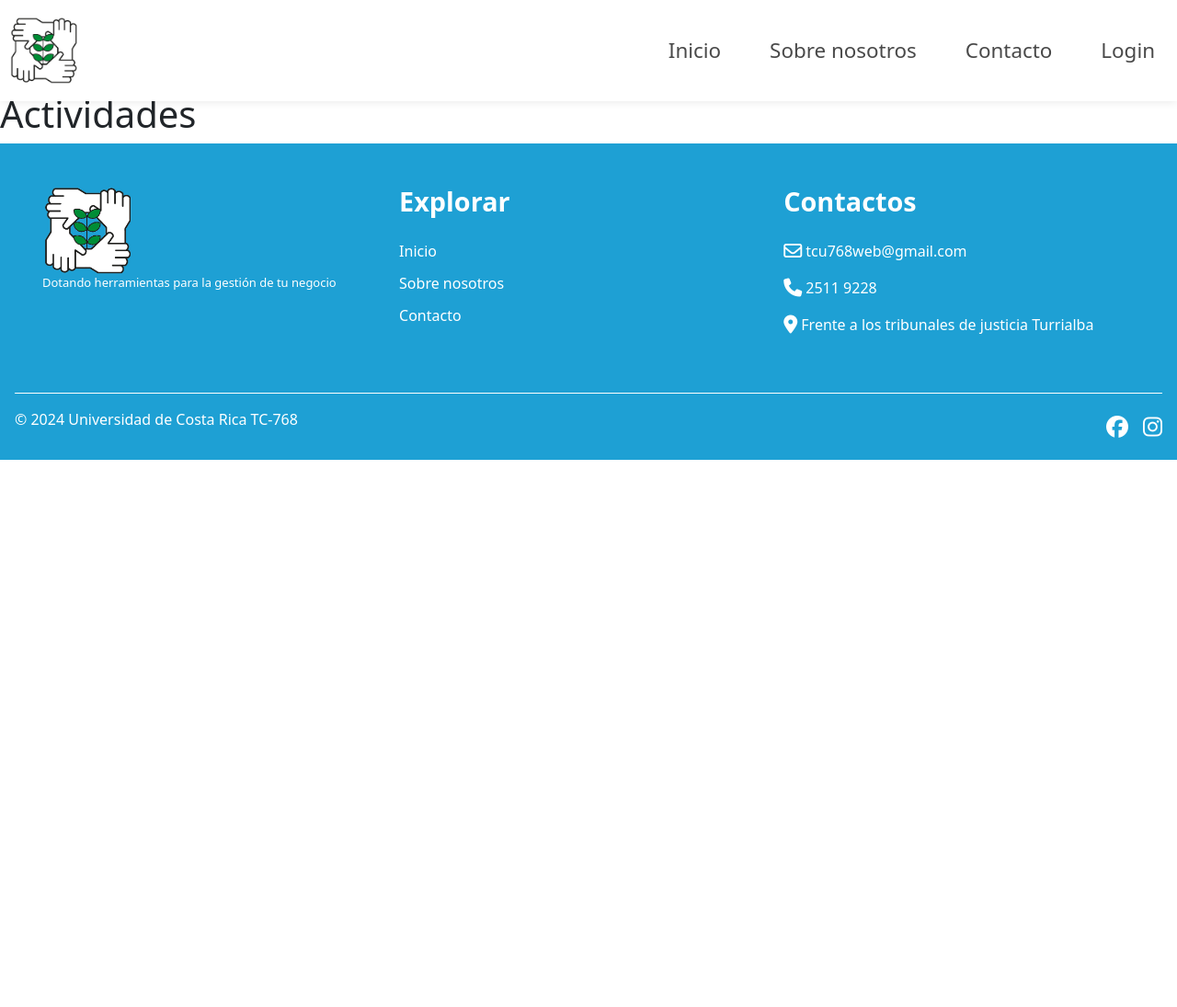
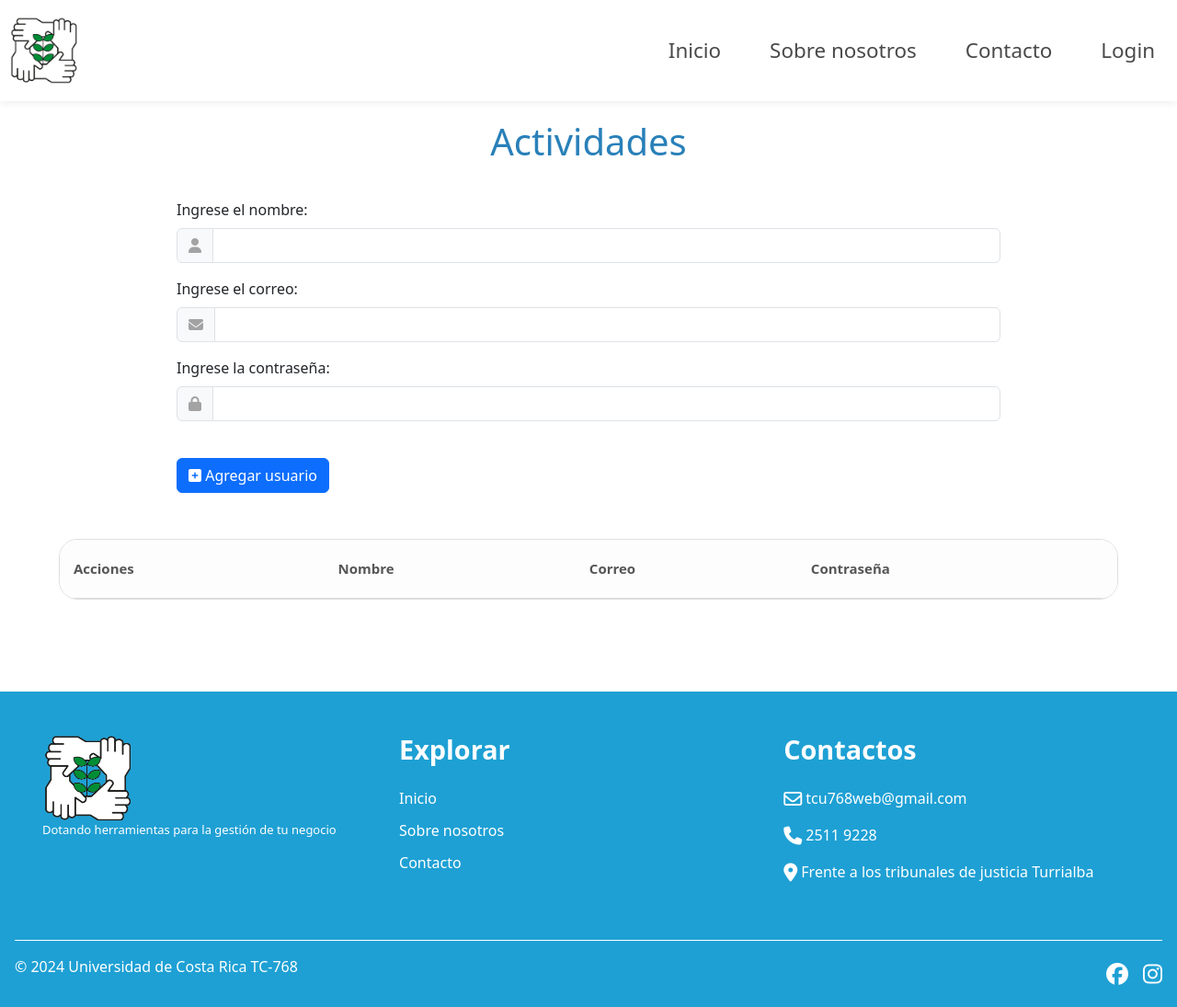
Before and after one commit to Alejandrovc6467/TCU-WEB, a PHP site: template view/actividades.php in a window 1280 px wide. Shown: the whole page at 92% size. Before the commit the page ends 500 px from the top, so only its background shows below. Run offline with PHP 8.4, Linux system fonts and the light colour scheme; the template is opened without the code that fills it, so the values that code supplies are empty; some libraries are stand-ins or nearby versions; some web fonts are replaced.

Commit message:
Added new js files and changes to Activity CRUD SP's

```diff
--- a/view/actividades.php
+++ b/view/actividades.php
@@ -2,13 +2,76 @@
 include('public/header.php');
 ?>
 
+<!-- Contenido principal de la vista para ingresar actividades -->
+<div class="usuarios_container">
+
+    <h1 class="usuarios_title">Actividades</h1>
+
+    <!-- Formulario par ingresar actividades -->
+    <div class="formulario_container">
+
+        <form id="agregarUsuario">
 
 
-<h1>Actividades</h1>
+            <div class="mb-3">
+                <label for="basic-url" class="form-label">Ingrese el nombre:</label>
+                <div class="input-group">
+                    <span class="input-group-text" id="basic-addon1"><i class="fa-solid fa-user"
+                            style="color: #a3a3a3;"></i></span>
+                    <input type="text" class="form-control" placeholder="" id="nombre" aria-label="nombre"
+                        aria-describedby="basic-addon1" required>
+                </div>
+            </div>
 
+            <div class="mb-3">
+                <label for="basic-url" class="form-label">Ingrese el correo:</label>
+                <div class="input-group">
+                    <span class="input-group-text" id="basic-addon1"><i class="fa-solid fa-envelope"
+                            style="color: #a3a3a3;"></i></span>
+                    <input type="email" class="form-control" placeholder="" id="correo" aria-label="correo"
+                        aria-describedby="basic-addon1" required>
+                </div>
+            </div>
 
+            <div class="mb-3">
+                <label for="basic-url" class="form-label">Ingrese la contraseña:</label>
+                <div class="input-group">
+                    <span class="input-group-text" id="basic-addon1"><i class="fa-solid fa-lock"
+                            style="color: #a3a3a3;"></i></span>
+                    <input type="text" class="form-control" placeholder="" id="contrasena" aria-label="contrasena"
+                        aria-describedby="basic-addon1" required>
+                </div>
+            </div>
 
+            <div class="conatainerBotonFormularioModal">
+                <button type="submit" value="Registrar" id="buttonRegistrarUsuario"
+                    class="btn btn-primary butonAgregarForm"><i class="fa-solid fa-square-plus"
+                        style="color: #ffffff;"></i> Agregar usuario</button>
+            </div>
 
+        </form>
+
+    </div>
+
+    <div class="header_fixed" id="containertabla">
+        <table>
+            <thead>
+                <tr>
+                    <th>Acciones</th>
+                    <th>Nombre</th>
+                    <th>Correo</th>
+                    <th>Contraseña</th>
+                </tr>
+            </thead>
+            <tbody>
+                <!-- Aquí se llenarán los datos de los usuarios -->
+            </tbody>
+        </table>
+    </div>
+
+</div>
+
+<script src="public/js/Actividades.js?1"></script>
 
 <?php
 include('public/footer.php');
```
Also changed, not shown: script/tcu.sql (+10 -2 lines), public/js/Actividades.js (added), public/js/Proyectos.js (added).
